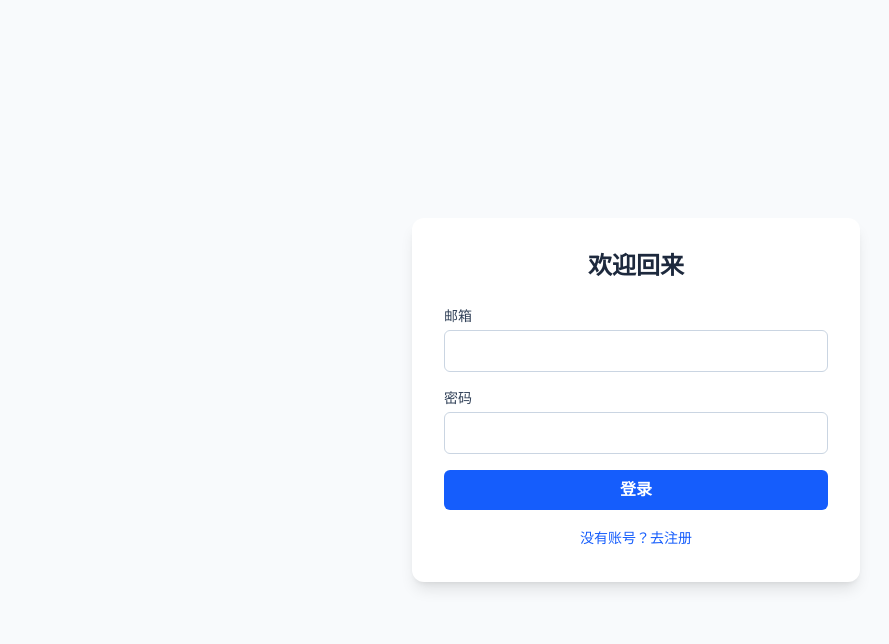
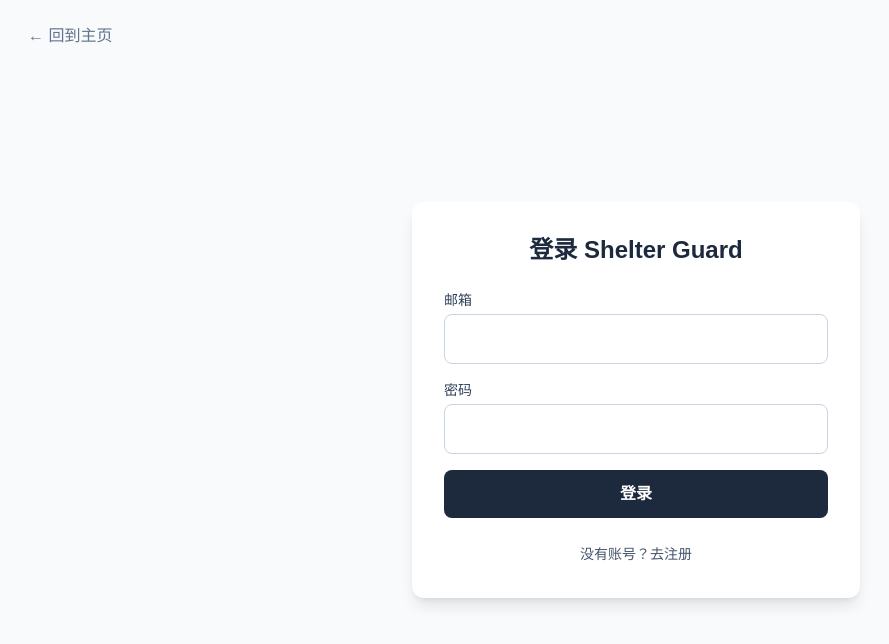
Before and after one commit to ZehuiTIAN/shelter-app, a Next.js app: page /auth in a window 1280 px wide. Shown: the top 644 px of the page, without its empty margins (4-893 px from the left). Built offline with nearby package versions, Linux system fonts and the light colour scheme; no server answers.

Commit message:
add back to home button

```diff
--- a/app/auth/page.tsx
+++ b/app/auth/page.tsx
@@ -3,83 +3,69 @@
 import { useState } from 'react'
 import { useRouter } from 'next/navigation'
 import { supabase } from '../../utils/supabase.js'
+import Link from 'next/link'
 
 export default function AuthPage() {
   const router = useRouter()
   const [isLogin, setIsLogin] = useState(true)
-  const [loading, setLoading] = useState(false)
-
-  // 表单状态
   const [email, setEmail] = useState('')
   const [password, setPassword] = useState('')
-  const [role, setRole] = useState<'seeker' | 'provider'>('seeker')
-  const [subRole, setSubRole] = useState<'mental' | 'physical'>('mental')
+  const [loading, setLoading] = useState(false)
 
   const handleAuth = async (e: React.FormEvent) => {
     e.preventDefault()
     setLoading(true)
 
+    try {
       if (isLogin) {
-      // 登录逻辑
-      const { data, error } = await supabase.auth.signInWithPassword({
+        const { error } = await supabase.auth.signInWithPassword({
           email,
           password,
         })
-      if (error) {
-        alert('登录失败: ' + error.message)
+        if (error) throw error
+        // 登录成功，跳转回首页并刷新状态
+        router.push('/')
+        router.refresh()
       } else {
-        // 登录成功，获取用户角色并跳转
-        const { data: profile } = await supabase
-          .from('profiles')
-          .select('role')
-          .eq('id', data.user.id)
-          .single()
-
-        if (profile?.role === 'seeker') router.push('/seeker')
-        else if (profile?.role === 'provider') router.push('/provider')
-        else router.push('/')
-      }
-    } else {
-      // 注册逻辑
-      const { data, error } = await supabase.auth.signUp({
+        const { error } = await supabase.auth.signUp({
           email,
           password,
-        options: {
-          // 将角色信息存入 user_metadata，触发器会自动写入 profiles 表
-          data: {
-            role,
-            sub_role: role === 'provider' ? subRole : null
+        })
+        if (error) throw error
+        alert('注册成功！请检查邮箱验证或直接登录')
+        setIsLogin(true)
       }
+    } catch (error: any) {
+      alert(error.message)
+    } finally {
+      setLoading(false)
     }
-      })
-      if (error) {
-        alert('注册失败: ' + error.message)
-      } else {
-        // 注册即成功，直接跳转
-        // (前提：已在 Supabase 后台关闭 "Confirm email" 选项)
-        if (role === 'seeker') router.push('/seeker')
-        else if (role === 'provider') router.push('/provider')
-      }
-    }
-    setLoading(false)
   }
 
   return (
-    <main className="min-h-screen flex items-center justify-center bg-slate-50 p-4">
-      <div className="w-full max-w-md bg-white rounded-xl shadow-lg p-8">
-        <h1 className="text-2xl font-bold text-center mb-6 text-slate-800">
-          {isLogin ? '欢迎回来' : '加入 Shelter Guard'}
-        </h1>
+    <div className="min-h-screen flex flex-col items-center justify-center p-4 bg-slate-50">
+      {/* 左上角返回主页按钮 */}
+      <Link
+        href="/"
+        className="fixed top-4 left-4 px-4 py-2 text-slate-500 hover:text-slate-800 font-medium transition-colors"
+      >
+        ← 回到主页
+      </Link>
+
+      <div className="w-full max-w-md bg-white p-8 rounded-xl shadow-lg">
+        <h2 className="text-2xl font-bold mb-6 text-center text-slate-800">
+          {isLogin ? '登录 Shelter Guard' : '注册新账号'}
+        </h2>
 
         <form onSubmit={handleAuth} className="space-y-4">
           <div>
             <label className="block text-sm font-medium text-slate-700 mb-1">邮箱</label>
             <input
               type="email"
+              value={email}
+              onChange={(e) => setEmail(e.target.value)}
+              className="w-full p-3 border border-slate-300 rounded-lg focus:ring-2 focus:ring-slate-800 outline-none"
               required
-              className="w-full p-2 border border-slate-300 rounded-md"
-              value={email}
-              onChange={e => setEmail(e.target.value)}
             />
           </div>
 
@@ -87,62 +73,31 @@
             <label className="block text-sm font-medium text-slate-700 mb-1">密码</label>
             <input
               type="password"
+              value={password}
+              onChange={(e) => setPassword(e.target.value)}
+              className="w-full p-3 border border-slate-300 rounded-lg focus:ring-2 focus:ring-slate-800 outline-none"
               required
-              className="w-full p-2 border border-slate-300 rounded-md"
-              value={password}
-              onChange={e => setPassword(e.target.value)}
             />
           </div>
-
-          {/* 仅注册时显示角色选择 */}
-          {!isLogin && (
-            <div className="bg-slate-50 p-4 rounded-lg border border-slate-200">
-              <label className="block text-sm font-medium text-slate-700 mb-2">我是...</label>
-              <div className="flex gap-4 mb-4">
-                <label className="flex items-center gap-2 cursor-pointer">
-                  <input type="radio" checked={role === 'seeker'} onChange={() => setRole('seeker')} />
-                  <span className="text-slate-800">求助者</span>
-                </label>
-                <label className="flex items-center gap-2 cursor-pointer">
-                  <input type="radio" checked={role === 'provider'} onChange={() => setRole('provider')} />
-                  <span className="text-slate-800">提供帮助者</span>
-                </label>
-              </div>
-
-              {role === 'provider' && (
-                <div>
-                  <label className="block text-sm font-medium text-slate-700 mb-2">我想提供...</label>
-                  <select
-                    className="w-full p-2 border border-slate-300 rounded-md"
-                    value={subRole}
-                    onChange={(e) => setSubRole(e.target.value as any)}
-                  >
-                    <option value="mental">🧠 精神支持 (漂流瓶)</option>
-                    <option value="physical">🏠 物理庇护 (提供场所)</option>
-                  </select>
-                </div>
-              )}
-            </div>
-          )}
 
           <button
             type="submit"
             disabled={loading}
-            className="w-full bg-blue-600 text-white py-2 rounded-md font-bold hover:bg-blue-700 transition-colors disabled:opacity-50"
+            className="w-full py-3 bg-slate-800 text-white rounded-lg font-bold hover:bg-slate-900 transition-all disabled:opacity-50"
           >
             {loading ? '处理中...' : (isLogin ? '登录' : '注册')}
           </button>
         </form>
 
-        <div className="mt-4 text-center">
+        <div className="mt-6 text-center">
           <button
             onClick={() => setIsLogin(!isLogin)}
-            className="text-sm text-blue-600 hover:underline"
+            className="text-sm text-slate-600 hover:underline"
           >
             {isLogin ? '没有账号？去注册' : '已有账号？去登录'}
           </button>
         </div>
       </div>
-    </main>
+    </div>
   )
 }
--- a/app/page.tsx
+++ b/app/page.tsx
@@ -5,44 +5,30 @@
 import { supabase } from '../utils/supabase.js' // 确保这个路径对应你刚才建文件的位置
 
 export default function Home() {
-  const [connectionStatus, setConnectionStatus] = useState('Checking...')
   const [user, setUser] = useState<any>(null)
 
-  // 1. 测试连接的逻辑
   useEffect(() => {
-    async function checkSupabase() {
-      // 尝试查询 profiles 表，只要不报错就算连通
-      const { data, error } = await supabase.from('profiles').select('id').limit(1)
-
-      if (error) {
-        console.error("连接失败:", error)
-        setConnectionStatus('🔴 数据库未连接 (看控制台报错)')
-      } else {
-        setConnectionStatus('🟢 数据库已连接')
-      }
-    }
-    checkSupabase()
-
-    // 检查当前登录用户
+    // 1. 获取当前会话
     supabase.auth.getUser().then(({ data: { user } }) => {
       setUser(user)
     })
+
+    // 2. 监听登录状态变化 (处理登出/登录跳转)
+    const { data: { subscription } } = supabase.auth.onAuthStateChange((_event, session) => {
+      setUser(session?.user ?? null)
+    })
+
+    return () => subscription.unsubscribe()
   }, [])
 
   const handleLogout = async () => {
     await supabase.auth.signOut()
-    setUser(null)
-    alert("已退出登录")
+    // 状态更新由 onAuthStateChange 自动处理
   }
 
   // 2. 页面 UI 渲染
   return (
     <main className="flex min-h-screen flex-col items-center justify-center p-4 bg-slate-50">
-
-      {/* 状态栏 (测试用) */}
-      <div className="absolute top-4 right-4 text-sm font-mono">
-        {connectionStatus}
-      </div>
 
       <h1 className="text-4xl font-bold mb-8 text-slate-800">Shelter Guard</h1>
       <p className="mb-12 text-slate-500 text-center max-w-md">
--- a/app/provider/page.tsx
+++ b/app/provider/page.tsx
@@ -3,6 +3,8 @@
 import { useState, useEffect } from 'react'
 import dynamic from 'next/dynamic'
 import { supabase } from '../../utils/supabase.js'
+
+import BackToHome from '../../components/BackToHome'
 
 // 动态导入地图组件，禁用 SSR (服务端渲染)
 const MapPicker = dynamic(() => import('../../components/MapPicker'), {
@@ -79,6 +81,7 @@
 
   return (
     <main className="min-h-screen bg-slate-50 p-4">
+      <BackToHome />
       <div className="flex gap-4 mb-6">
         <button
           onClick={() => setActiveTab('mental')}
--- a/app/seeker/page.tsx
+++ b/app/seeker/page.tsx
@@ -2,6 +2,9 @@
 
 import { useState, useEffect } from 'react'
 import { supabase } from '../../utils/supabase.js'
+
+import BackToHome from '../../components/BackToHome'
+
 
 export default function SeekerPage() {
   const [message, setMessage] = useState('')
@@ -60,6 +63,7 @@
 
   return (
     <main className="min-h-screen bg-slate-50 p-4 pb-20">
+      <BackToHome />
       <h1 className="text-2xl font-bold text-slate-800 mb-6">寻求帮助</h1>
 
       {/* 模块 A: 漂流瓶 */}
--- /dev/null
+++ b/components/BackToHome.tsx
@@ -0,0 +1,12 @@
+import Link from 'next/link'
+
+export default function BackToHome() {
+  return (
+    <Link
+      href="/"
+      className="fixed top-4 left-4 px-4 py-2 bg-white/90 backdrop-blur-sm border border-slate-200 text-slate-600 rounded-lg text-sm font-medium hover:bg-slate-100 hover:text-slate-900 transition-all shadow-sm z-50"
+    >
+      ← 回到主页
+    </Link>
+  )
+}
```
Lines whose indentation alone changed are shown as unchanged.
